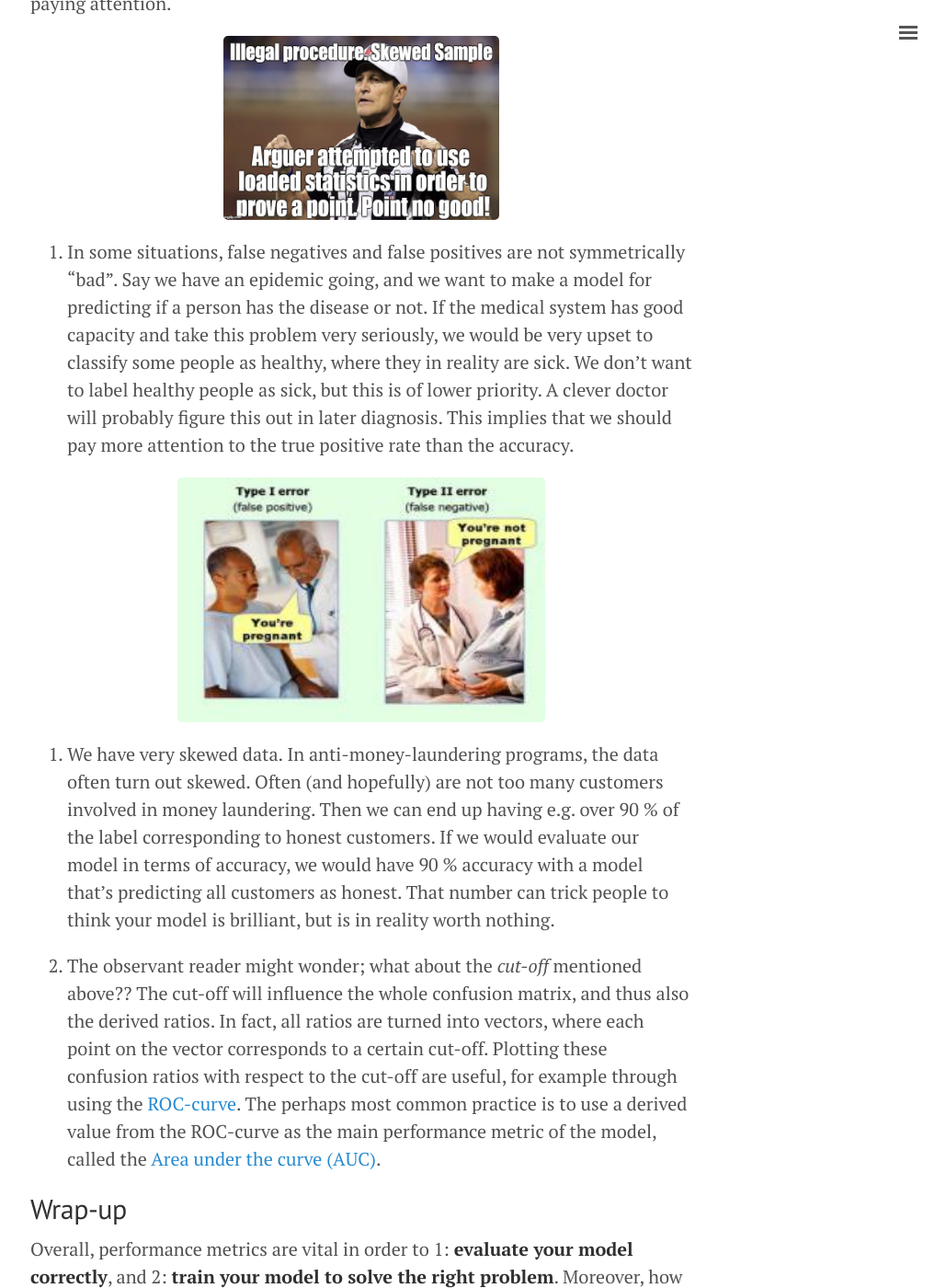
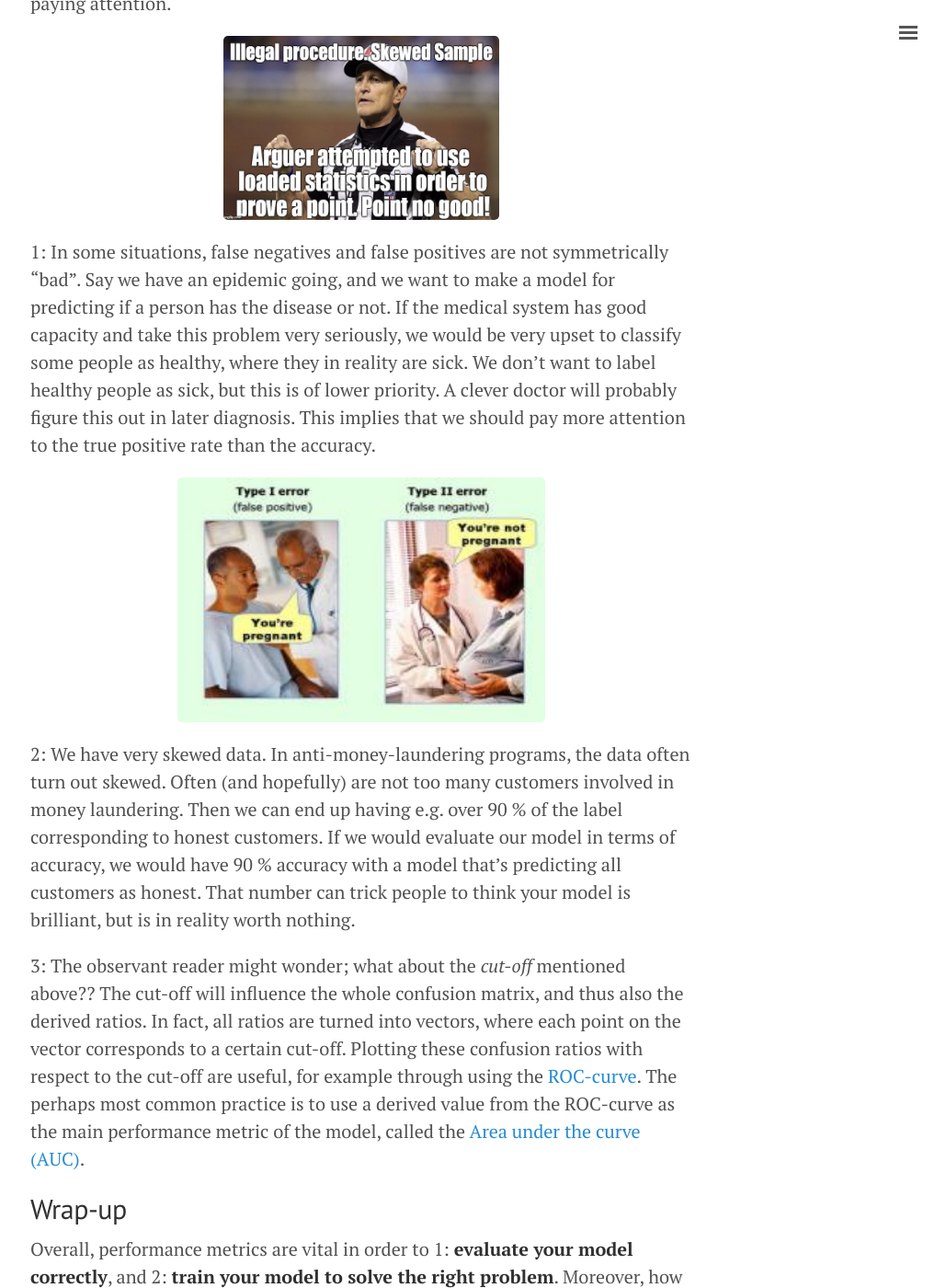
Before and after one commit to herman-hellenes/herman-hellenes.github.io, a Jekyll site: the page built from undone_posts/2017-08-28-Classification-Measure-Performance.md, in a window 1280 px wide and 1400 px high, scrolled down 3739 px. Shown: the whole window at 92% size, without its empty margins (247-1276 px from the left). Built offline with Jekyll 4.4.1, drawn with Linux system fonts in a browser that asks for light colours; nearby versions of some CDN libraries; comment, search, counter and statistics services are not loaded; some of the changed lines change nothing that is shown.

Commit message:
Update 2017-08-28-Classification-Measure-Performance.md

```diff
--- a/undone_posts/2017-08-28-Classification-Measure-Performance.md
+++ b/undone_posts/2017-08-28-Classification-Measure-Performance.md
@@ -61,14 +61,14 @@ Looking at this table, we see a quite okay result. Most of our observations were
   <img width="300" height="200" src="/figs/classification_measure/skewed.jpg">
 </p>
 
-1. In some situations, false negatives and false positives are not symmetrically "bad". Say we have an epidemic going, and we want to make a model for predicting if a person has the disease or not. If the medical system has good capacity and take this problem very seriously, we would be very upset to classify some people as healthy, where they in reality are sick. We don't want to label healthy people as sick, but this is of lower priority. A clever doctor will probably figure this out in later diagnosis. This implies that we should pay more attention to the true positive rate than the accuracy.
+1: In some situations, false negatives and false positives are not symmetrically "bad". Say we have an epidemic going, and we want to make a model for predicting if a person has the disease or not. If the medical system has good capacity and take this problem very seriously, we would be very upset to classify some people as healthy, where they in reality are sick. We don't want to label healthy people as sick, but this is of lower priority. A clever doctor will probably figure this out in later diagnosis. This implies that we should pay more attention to the true positive rate than the accuracy.
 <p align="center">
   <img width="400" height="266" src="/figs/classification_measure/pregnant.jpg">
 </p>
 
-2. We have very skewed data. In anti-money-laundering programs, the data often turn out skewed. Often (and hopefully) are not too many customers involved in money laundering. Then we can end up having e.g. over 90 % of the label corresponding to honest customers. If we would evaluate our model in terms of accuracy, we would have 90 % accuracy with a model that's predicting all customers as honest. That number can trick people to think your model is brilliant, but is in reality worth nothing.
+2: We have very skewed data. In anti-money-laundering programs, the data often turn out skewed. Often (and hopefully) are not too many customers involved in money laundering. Then we can end up having e.g. over 90 % of the label corresponding to honest customers. If we would evaluate our model in terms of accuracy, we would have 90 % accuracy with a model that's predicting all customers as honest. That number can trick people to think your model is brilliant, but is in reality worth nothing.
 
-3. The observant reader might wonder; what about the *cut-off* mentioned above?? The cut-off will influence the whole confusion matrix, and thus also the derived ratios. In fact, all ratios are turned into vectors, where each point on the vector corresponds to a certain cut-off. Plotting these confusion ratios with respect to the cut-off are useful, for example through using the [ROC-curve](https://en.wikipedia.org/wiki/Receiver_operating_characteristic). The perhaps most common practice is to use a derived value from the ROC-curve as the main performance metric of the model, called the [Area under the curve (AUC)](https://en.wikipedia.org/wiki/Receiver_operating_characteristic#Area_under_the_curve).
+3: The observant reader might wonder; what about the *cut-off* mentioned above?? The cut-off will influence the whole confusion matrix, and thus also the derived ratios. In fact, all ratios are turned into vectors, where each point on the vector corresponds to a certain cut-off. Plotting these confusion ratios with respect to the cut-off are useful, for example through using the [ROC-curve](https://en.wikipedia.org/wiki/Receiver_operating_characteristic). The perhaps most common practice is to use a derived value from the ROC-curve as the main performance metric of the model, called the [Area under the curve (AUC)](https://en.wikipedia.org/wiki/Receiver_operating_characteristic#Area_under_the_curve).
 
 ## Wrap-up
 
```
